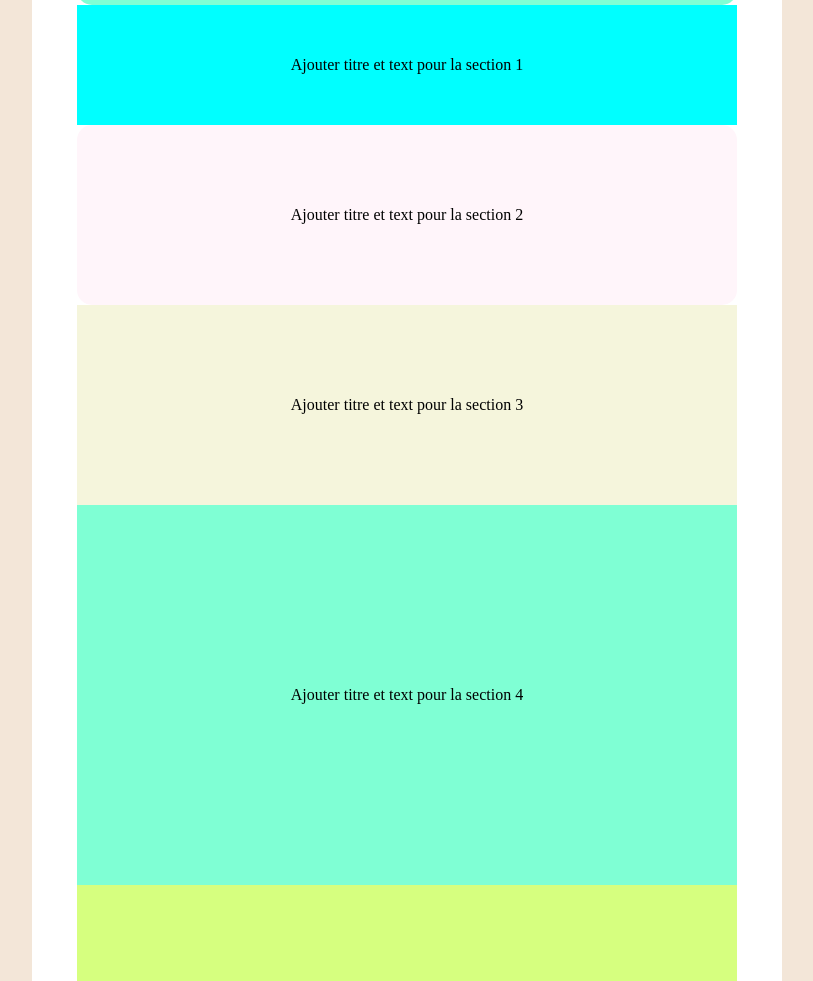
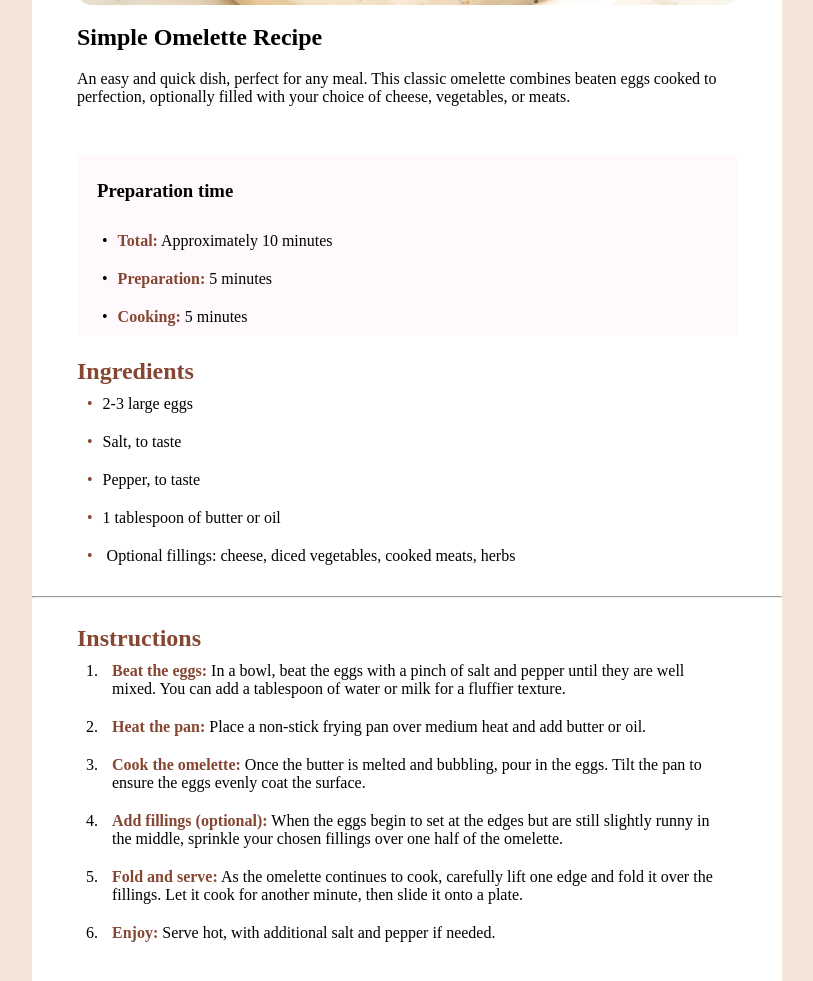
Before and after one commit to OkiSenpai/recipe-page-main, a plain HTML site: page index.html in a window 1280 px wide. Shown: the part 460-1441 px from the top of the page, without its empty margins (233-1046 px from the left). Drawn offline with Linux system fonts and the light colour scheme.

Commit message:
only last section a faire

```diff
--- a/index.html
+++ b/index.html
@@ -17,12 +17,84 @@
   </head>
   <body>
     <section class="card">
-      <div class="picture">Ajouter la photo</div>
-      <div class="section-1">Ajouter titre et text pour la section 1</div>
-      <div class="section-2">Ajouter titre et text pour la section 2</div>
-      <div class="section-3">Ajouter titre et text pour la section 3</div>
-      <div class="section-4">Ajouter titre et text pour la section 4</div>
-      <div class="section-5">Ajouter titre et text pour la section 5</div>
+      <img
+        src="./assets/images/image-omelette.jpeg"
+        class="picture"
+        alt="pic"
+      />
+      <div class="section-1 section">
+        <h1>Simple Omelette Recipe</h1>
+        <p>
+          An easy and quick dish, perfect for any meal. This classic omelette
+          combines beaten eggs cooked to perfection, optionally filled with your
+          choice of cheese, vegetables, or meats.
+        </p>
+      </div>
+      <div class="section-2 section">
+        <h3 class="h3sec2">Preparation time</h3>
+        <div class="sec-2">
+          <ul class="ul-sec2">
+            <li><span class="bold">Total:</span> Approximately 10 minutes</li>
+            <li><span class="bold">Preparation:</span> 5 minutes</li>
+            <li><span class="bold">Cooking:</span> 5 minutes</li>
+          </ul>
+        </div>
+      </div>
+      <div class="section-3 section">
+        <h2>Ingredients</h2>
+        <div class="ul-list">
+          <ul class="ul-sec3">
+            <li>2-3 large eggs</li>
+            <li>Salt, to taste</li>
+            <li>Pepper, to taste</li>
+            <li>1 tablespoon of butter or oil</li>
+            <li>
+              Optional fillings: cheese, diced vegetables, cooked meats, herbs
+            </li>
+          </ul>
+        </div>
+      </div>
+      <hr />
+      <div class="section-4 section">
+        <h2>Instructions</h2>
+        <div class="ol-sec4">
+          <ol>
+            <li>
+              <span class="bold"> Beat the eggs:</span> In a bowl, beat the eggs
+              with a pinch of salt and pepper until they are well mixed. You can
+              add a tablespoon of water or milk for a fluffier texture.
+            </li>
+            <li>
+              <span class="bold"> Heat the pan: </span> Place a non-stick frying
+              pan over medium heat and add butter or oil.
+            </li>
+            <li>
+              <span class="bold"> Cook the omelette: </span> Once the butter is
+              melted and bubbling, pour in the eggs. Tilt the pan to ensure the
+              eggs evenly coat the surface.
+            </li>
+            <li>
+              <span class="bold"> Add fillings (optional):</span> When the eggs
+              begin to set at the edges but are still slightly runny in the
+              middle, sprinkle your chosen fillings over one half of the
+              omelette.
+            </li>
+            <li>
+              <span class="bold"> Fold and serve:</span> As the omelette
+              continues to cook, carefully lift one edge and fold it over the
+              fillings. Let it cook for another minute, then slide it onto a
+              plate.
+            </li>
+            <li>
+              <span class="bold"> Enjoy:</span> Serve hot, with additional salt
+              and pepper if needed.
+            </li>
+          </ol>
+        </div>
+      </div>
+      <div class="section-5 section">
+        Ajouter titre et text pour la section 5
+      </div>
     </section>
   </body>
 </html>
--- a/style.css
+++ b/style.css
@@ -33,6 +33,11 @@ body {
   border-radius: 15px;
 }
 
+.bold {
+  font-weight: bold;
+  color: hsl(14, 45%, 36%);
+}
+
 .picture {
   margin: inherit;
   height: 300px;
@@ -48,41 +53,67 @@ body {
   margin: auto;
   height: 120px;
   width: 660px;
-  background-color: aqua;
   display: flex;
-  justify-content: center;
-  align-items: center;
+  align-items: flex-start;
+  flex-direction: column;
+  justify-content: space-evenly;
+
+}
+h2{
+  color: hsl(14, 45%, 36%);
 }
 
 .section-2 {
-  margin: auto;
-  height: 180px;
-  width: 660px;
-  border-radius: inherit;
-  background-color: var(--Rose-50);
-  display: flex;
-  justify-content: center;
-  align-items: center;
+  background-color: #fff8fc;
+  margin: 0 45px 0 45px;
+  padding-top: 5px;
+}
+.h3sec2 {
+  margin: 20px;
+}
+li {
+  padding: 10px;
+}
+.ul-sec2 {
+  list-style: none;
+}
+.ul-sec2 li::before {
+  content: "•"; /* Dodaje kuglicu */
+  font-size: 1em; /* Smanjuje veličinu kuglice */
+  margin-right: 10px; /* Razmak između kuglice i teksta */
+  color: hsl(24, 5%, 18%)); /* Boja kuglice */
+}
+
+.ul-list li::before {
+  content: "•"; /* Dodaje kuglicu */
+  font-size: 1em; /* Smanjuje veličinu kuglice */
+  margin-right: 10px; /* Razmak između kuglice i teksta */
+  color: hsl(14, 45%, 36%); /* Boja kuglice */
+}
+
+.ul-sec3 {
+  list-style: none;
 }
 
 .section-3 {
   margin: auto;
   height: 200px;
   width: 660px;
-  background-color: beige;
   display: flex;
   justify-content: center;
-  align-items: center;
+  flex-direction: column;
 }
 
 .section-4 {
   margin: auto;
   height: 380px;
   width: 660px;
-  background-color: aquamarine;
   display: flex;
+  flex-direction: column;
   justify-content: center;
-  align-items: center;
+}
+ol{
+  margin-left: 25px;
 }
 
 .section-5 {
@@ -94,3 +125,10 @@ body {
   justify-content: center;
   align-items: center;
 }
+
+.sec-2 {
+  margin-left: 15px;
+}
+.section {
+  margin-bottom: 30px;
+}
```
Also changed, not shown: 1 other file.
